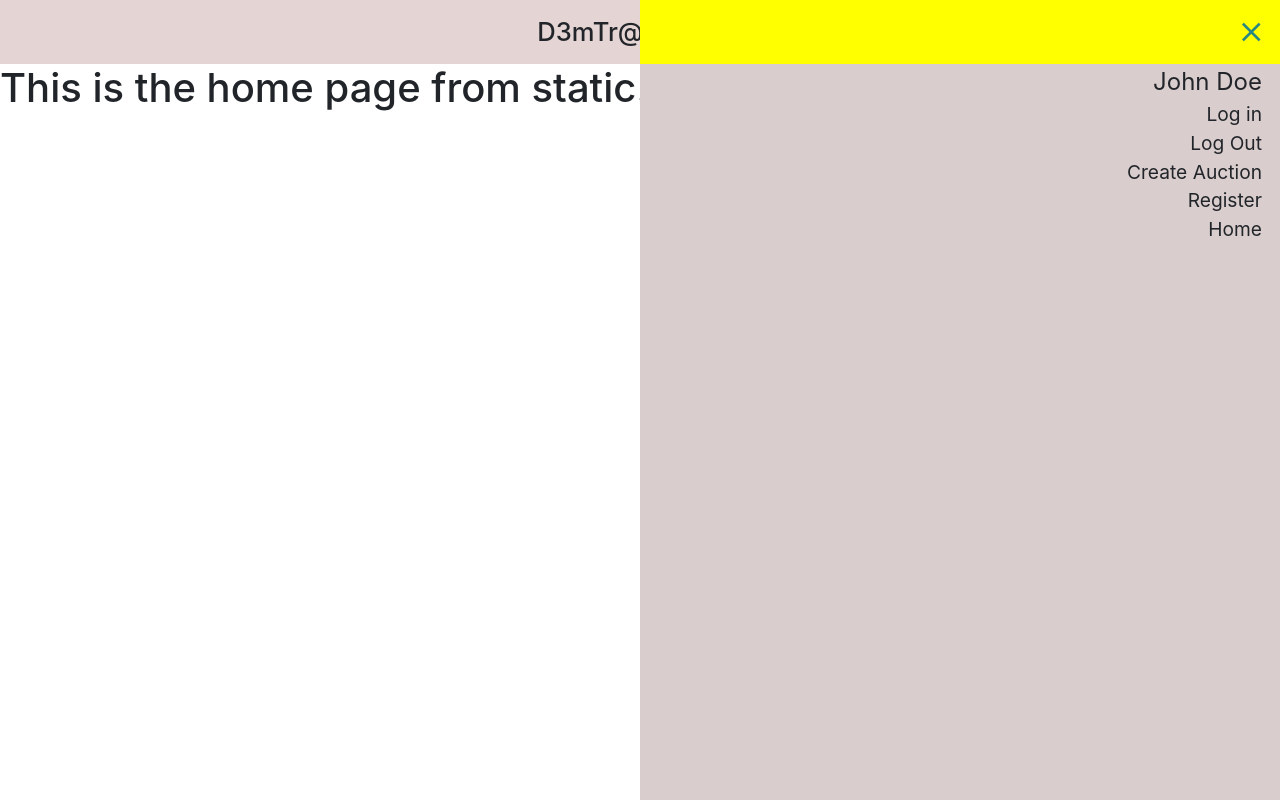
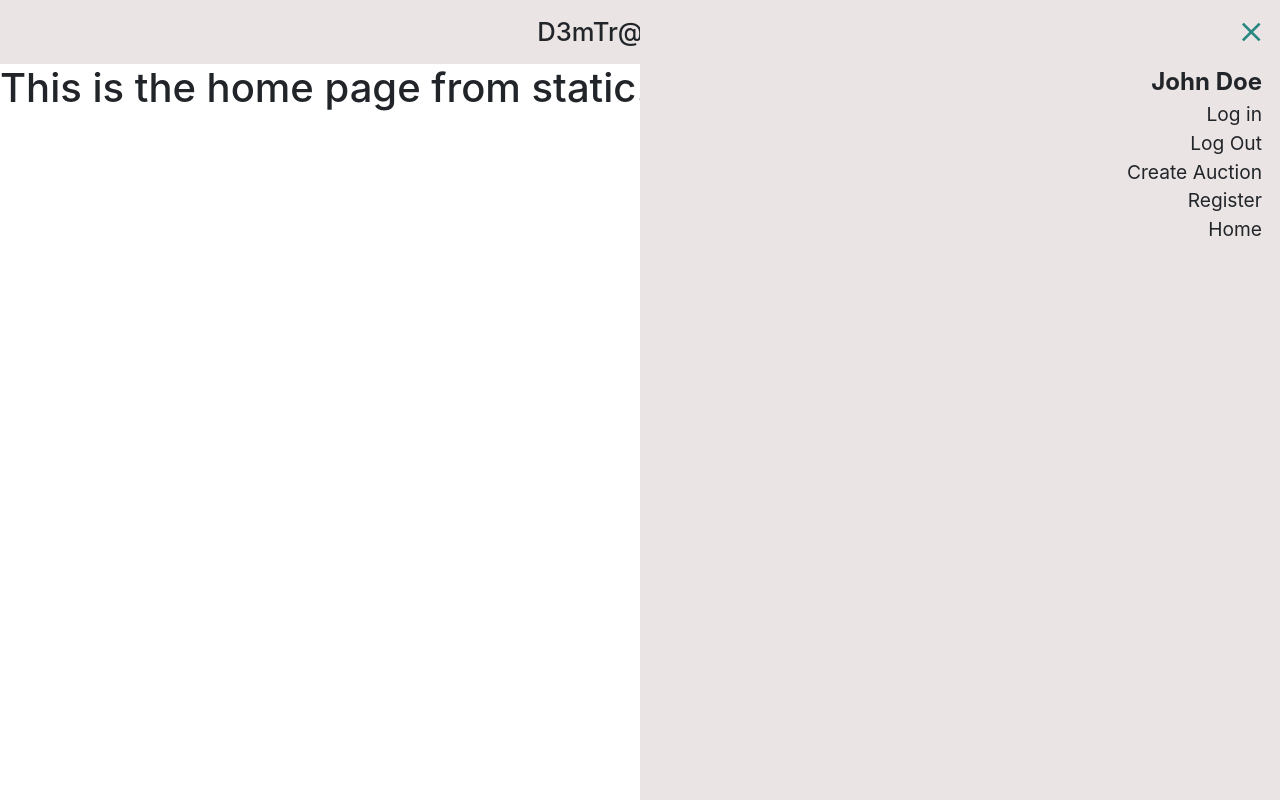
Before and after one commit to smartywebdev0119/spring-market-bidding, a Vue app in the folder src/main/resources/frontend/: page / in a window 1280 px wide. Both pictures are taken after a click on the icon "menu". Built offline with nearby package versions, Linux system fonts and the light colour scheme.

Commit message:
css changes, position, pointer etc.

```diff
--- a/src/main/resources/frontend/src/components/NavBar.vue
+++ b/src/main/resources/frontend/src/components/NavBar.vue
@@ -9,10 +9,8 @@
 import { Vue, Component } from "vue-property-decorator";
 @Component
 export default class NavBar extends Vue {
-
-
   toggleMenu() {
-  this.$emit("toggleSlider");
+    this.$emit("toggleSlider");
   }
 }
 </script>
@@ -23,7 +21,7 @@ export default class NavBar extends Vue {
   align-items: center;
   grid-template-columns: 1fr 3fr 1fr;
   column-gap: 5px;
-  background: rgb(228, 212, 212);
+  background: rgb(235, 228, 228);
   height: 4em;
 
   .title {
@@ -37,7 +35,7 @@ export default class NavBar extends Vue {
     font-size: 2em;
     color: #288781;
     cursor: pointer;
-    justify-self: center;
+    justify-self: flex-end;
   }
 }
 </style>
--- a/src/main/resources/frontend/src/components/SliderMenu.vue
+++ b/src/main/resources/frontend/src/components/SliderMenu.vue
@@ -29,7 +29,7 @@ export default class SliderMenu extends Vue {
 <style lang="scss" scoped>
 .slider-menu {
   z-index: 10;
-  background:rgb(218, 205, 205);
+  background: rgb(235, 228, 228);
   height: 100vh;
   width: 50vw;
   position: absolute;
@@ -37,19 +37,20 @@ export default class SliderMenu extends Vue {
   right: 0;
   text-align: right;
 
-
   .menu-item {
     padding-right: 18px;
     font-size: 1.2em;
+    cursor: pointer;
   }
 
   .user {
     padding-right: 18px;
     font-size: 1.5em;
+    font-weight: bold;
   }
   .menu-icon {
     height: 4em;
-    background: yellow;
+    background: rgb(235, 228, 228);
     display: flex;
     align-items: center;
     justify-content: flex-end;
@@ -58,7 +59,6 @@ export default class SliderMenu extends Vue {
     i {
       font-size: 2em;
       color: #288781;
-      cursor: pointer;
     }
   }
 }
```
Also changed, not shown: src/main/resources/frontend/src/App.vue (+8 -14 lines).
